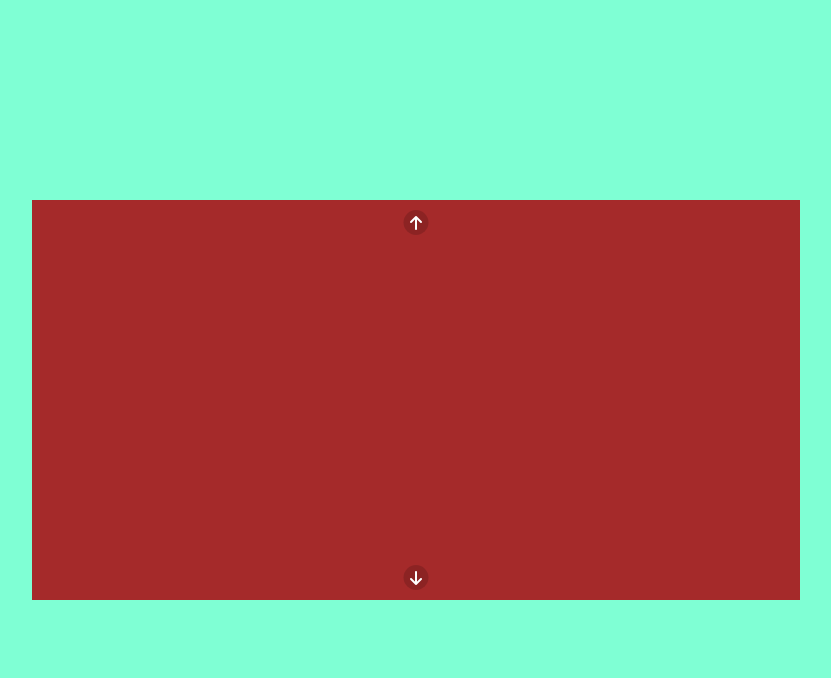
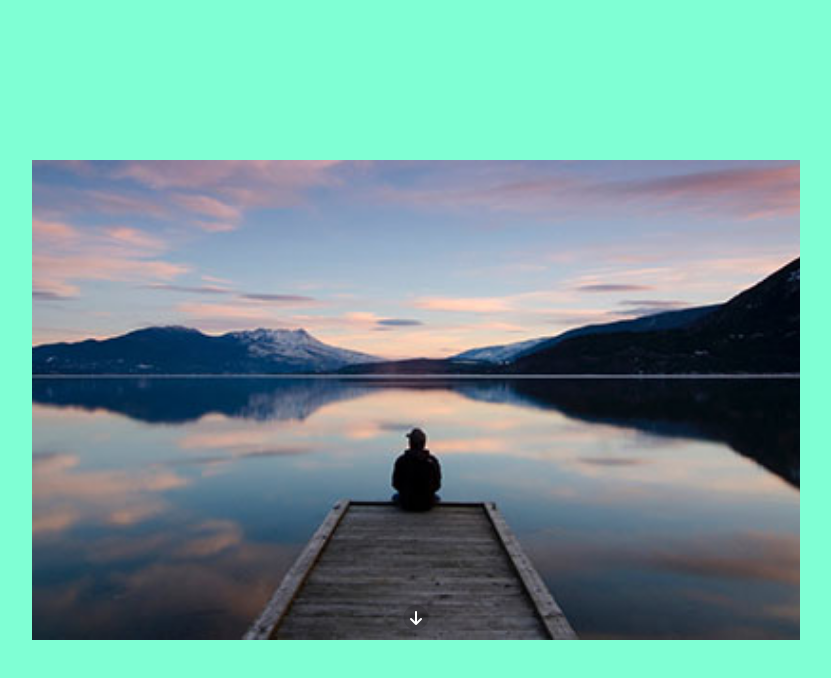
Before and after one commit to FRJess/js-array-carousel, a plain HTML site: page Milestone2/index.html in a window 1280 px wide. Shown: the whole page, without its empty margins (224-1055 px from the left). Drawn offline with Linux system fonts and the light colour scheme.

Commit message:
[add] click

```diff
--- a/Milestone2/css/style.css
+++ b/Milestone2/css/style.css
@@ -10,6 +10,10 @@ body{
   color: white;
 }
 
+.hide{
+  display: none;
+}
+
 .main-wrapper{
   height: 100vh;
   display: flex;
@@ -19,12 +23,17 @@ body{
 
 .container{
   width: 60%;
-  height: 50%;
+  height: 60%;
   background-color: brown;
 }
 
 .slider{
   position: relative;
+  height: 100%;
+}
+
+.items-wrapper{
+  width: 100%;
   height: 100%;
 }
 
@@ -45,10 +54,12 @@ body{
   border-radius: 50%;
   text-align: center;
   line-height: 25px;
+  z-index: 10;
 }
 
 .btn-arrow:hover{
   color: gold;
+  background-color: white;
 }
 
 .btn-arrow.up{
--- a/Milestone2/index.html
+++ b/Milestone2/index.html
@@ -15,11 +15,10 @@
       <div class="slider">
         <div class="btn-arrow up"><i class="fa-solid fa-arrow-up"></i></div>
         <div class="btn-arrow down"><i class="fa-sharp fa-solid fa-arrow-down"></i></div>
+        <div class="items-wrapper"></div>
       </div>
 
-      <div class="items-wrapper">
 
-      </div>
 
     </div>
 
--- a/Milestone2/js/script.js
+++ b/Milestone2/js/script.js
@@ -1,3 +1,5 @@
+console.log("ARRAYCAROUSEL");
+
 const imagesArray = [
   "01.jpg",
   "02.jpg",
@@ -6,14 +8,15 @@ const imagesArray = [
   "05.jpg",
 ];
 
+//add images to html file
+const itemsWrapper = document.querySelector(".items-wrapper");
+
 let imagesTags = " ";
 
-const slider = document.querySelector(".items-wrapper");
-
-for(let i = 0; i < imagesArray.lenght; i++){
+for(let i = 0; i < imagesArray.length; i++){
 
   imagesTags += `
-    <img class="item" src="img/${imagesArray[i]}" alt="${imagesArray[i]}">
+    <img src="img/${imagesArray[i]}" alt="${imagesArray[i]}" class="item">
   `;
 }
 
@@ -21,8 +24,11 @@ let counterImages = 0;
 
 const next = document.querySelector(".down");
 const previous = document.querySelector(".up");
+previous.classList.add("hide")
 
-slider.innerHTML += imagesTags;
+itemsWrapper.innerHTML = imagesTags;
+
+console.log('imagesTags', imagesTags)
 
 const items = document.getElementsByClassName("item");
 
@@ -30,9 +36,8 @@ items[counterImages].classList.add("active");
 
 next.addEventListener("click", function(){
   items[counterImages].classList.remove("active");
-  counterImages++;
-  items[counterImages].classList.add("active");
-  console.log(counterImages);
+  items[++counterImages].classList.add("active");
+  previous.classList.remove("hide")
 });
 
 previous.addEventListener("click", function(){
```
